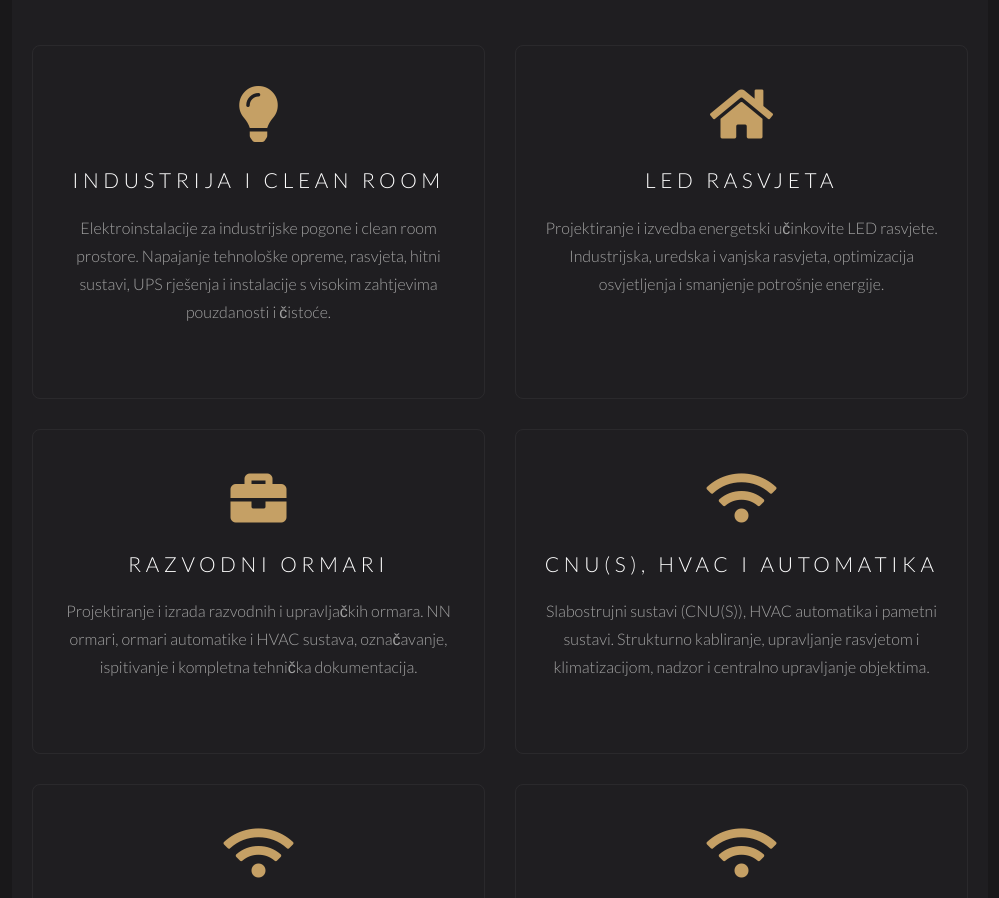
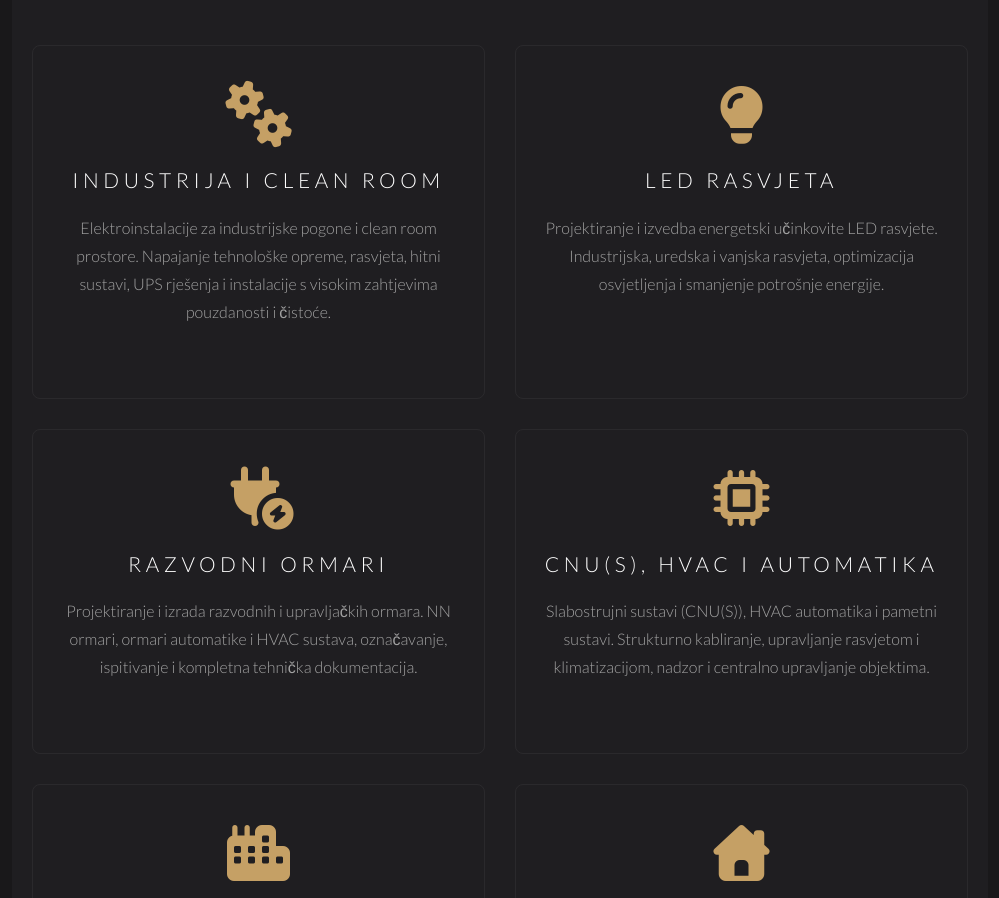
Before and after one commit to YurgiOne/HN-Electric, a plain HTML site: page index.html in a window 1280 px wide. Shown: the part 441-1339 px from the top of the page, without its empty margins (140-1139 px from the left). Drawn offline with Linux system fonts and the light colour scheme.

Commit message:
ikonice setapirane!

```diff
--- a/assets/css/all.min.css
+++ b/assets/css/all.min.css
@@ -1,4 +1,3 @@
-
 .fa, .fa-solid, .fas {
     font-family: "Font Awesome 6 Free";
     font-weight: 900;
@@ -24,13 +23,29 @@
     font-display: block;
     src: url("../webfonts/fa-solid-900.woff2") format("woff2");
 }
+.fa-gears {
+    --fa: "\f085";
+}
+.fa-lightbulb {
+    --fa: "\f0eb";
+}
 
-/* 4) Only the icons you need */
-.fa-lightbulb { --fa: "\f0eb"; }
-.fa-house     { --fa: "\f015"; }
-.fa-briefcase { --fa: "\f0b1"; }
-.fa-wifi      { --fa: "\f1eb"; }
+.fa-plug-circle-bolt {
+    --fa: "\e55b";
+}
+
+.fa-microchip {
+    --fa: "\f2db";
+}
+
+.fa-city {
+    --fa: "\f64f";
+}
+.fa-house-chimney {
+    --fa: "\e3af";
+}
 .fa-screwdriver-wrench { --fa: "\f7d9"; }
 .fa-handshake { --fa: "\f2b5"; }
-.fa-phone     { --fa: "\f095"; }
+/* 4) Only the icons you need */
+
 .fa-envelope { --fa: "\f0e0"; }
--- a/index.html
+++ b/index.html
@@ -27,35 +27,35 @@
 			</header>
 			<div class="services-grid">
 				<div class="service-box">
-					<i class="fa-solid fa-lightbulb" aria-hidden="true"></i>
+					<i class="fa-solid fa-gears" aria-hidden="true"></i>
 					<h3>INDUSTRIJA I CLEAN ROOM</h3>
 					<p>Elektroinstalacije za industrijske pogone i clean room prostore.
 						Napajanje tehnološke opreme, rasvjeta, hitni sustavi, UPS rješenja i instalacije s visokim zahtjevima
 						pouzdanosti i čistoće.</p>
 				</div>
 				<div class="service-box">
-					<i class="fa-solid fa-house" aria-hidden="true"></i>
+					<i class="fa-solid fa-lightbulb" aria-hidden="true"></i>
 					<h3>LED RASVJETA</h3>
 					<p>Projektiranje i izvedba energetski učinkovite LED rasvjete. Industrijska, uredska i vanjska rasvjeta, optimizacija osvjetljenja i smanjenje potrošnje energije.</p>
 				</div>
 				<div class="service-box">
-					<i class="fa-solid fa-briefcase" aria-hidden="true"></i>
+					<i class="fa-solid fa-plug-circle-bolt" aria-hidden="true"></i>
 					<h3>RAZVODNI ORMARI</h3>
 					<p>Projektiranje i izrada razvodnih i upravljačkih ormara.
 						NN ormari, ormari automatike i HVAC sustava, označavanje, ispitivanje i kompletna tehnička dokumentacija.</p>
 				</div>
 				<div class="service-box">
-					<i class="fa-solid fa-wifi" aria-hidden="true"></i>
+					<i class="fa-solid fa-microchip" aria-hidden="true"></i>
 					<h3>CNU(S), HVAC I AUTOMATIKA</h3>
 					<p>Slabostrujni sustavi (CNU(S)), HVAC automatika i pametni sustavi. Strukturno kabliranje, upravljanje rasvjetom i klimatizacijom, nadzor i centralno upravljanje objektima.</p>
 				</div>
 				<div class="service-box">
-					<i class="fa-solid fa-wifi" aria-hidden="true"></i>
+					<i class="fa-solid fa-city" aria-hidden="true"></i>
 					<h3>POSLOVNI OBJEKTI</h3>
 					<p>Elektroinstalacije za urede, trgovine i komercijalne prostore. Pouzdana napajanja, rasvjeta, mreže i sustavi prilagođeni svakodnevnom radu.</p>
 				</div>
 				<div class="service-box">
-					<i class="fa-solid fa-wifi" aria-hidden="true"></i>
+					<i class="fa-solid fa-house-chimney" aria-hidden="true"></i>
 					<h3>STANOVI I KUĆE</h3>
 					<p>Elektroinstalacije za adaptacije i novogradnju. Rasvjeta, utičnice, FID zaštita, garaže, vanjska rasvjeta i sanacija kvarova.</p>
 				</div>
@@ -87,14 +87,6 @@
 	<footer id="footer">
 		<h2>Kontakt</h2>
 		<div class="contact-method">
-<!--			<p>-->
-<!--				<i class="fa-solid fa-phone" aria-hidden="true"></i>-->
-<!--				<strong>Luka:</strong> <a href="tel:+385953786794" aria-label="Nazovi Luku">095 378 6794</a>-->
-<!--			</p>-->
-<!--			<p>-->
-<!--				<i class="fa-solid fa-phone" aria-hidden="true"></i>-->
-<!--				<strong>Alen:</strong> <a href="tel:+385958952116" aria-label="Nazovi Alena">095 895 2116</a>-->
-<!--			</p>-->
 			<p>
 				<i class="fa-solid fa-envelope" aria-hidden="true"></i>
 				<a href="mailto:info@hn-electric.hr">info@hn-electric.hr</a>
@@ -160,7 +152,7 @@
 	});
 </script>
 <a href="#footer" class="mobile-cta" aria-label="Kontaktirajte nas">
-	<i class="fa-solid fa-phone" aria-hidden="true"></i>
+	<i class="fa-solid fa-envelope" aria-hidden="true"></i>
 </a>
 </body>
 </html>
```
Also changed, not shown: assets/webfonts/fa-solid-900.woff2.
